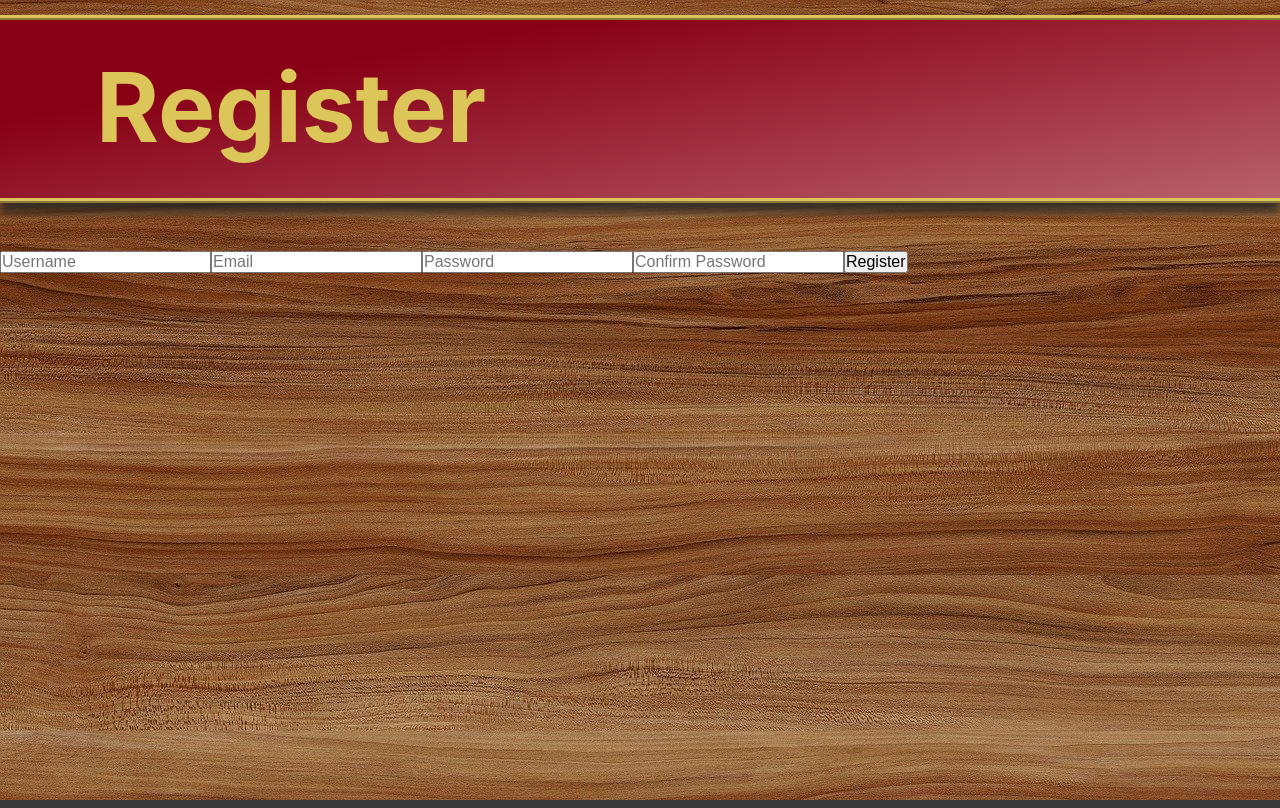
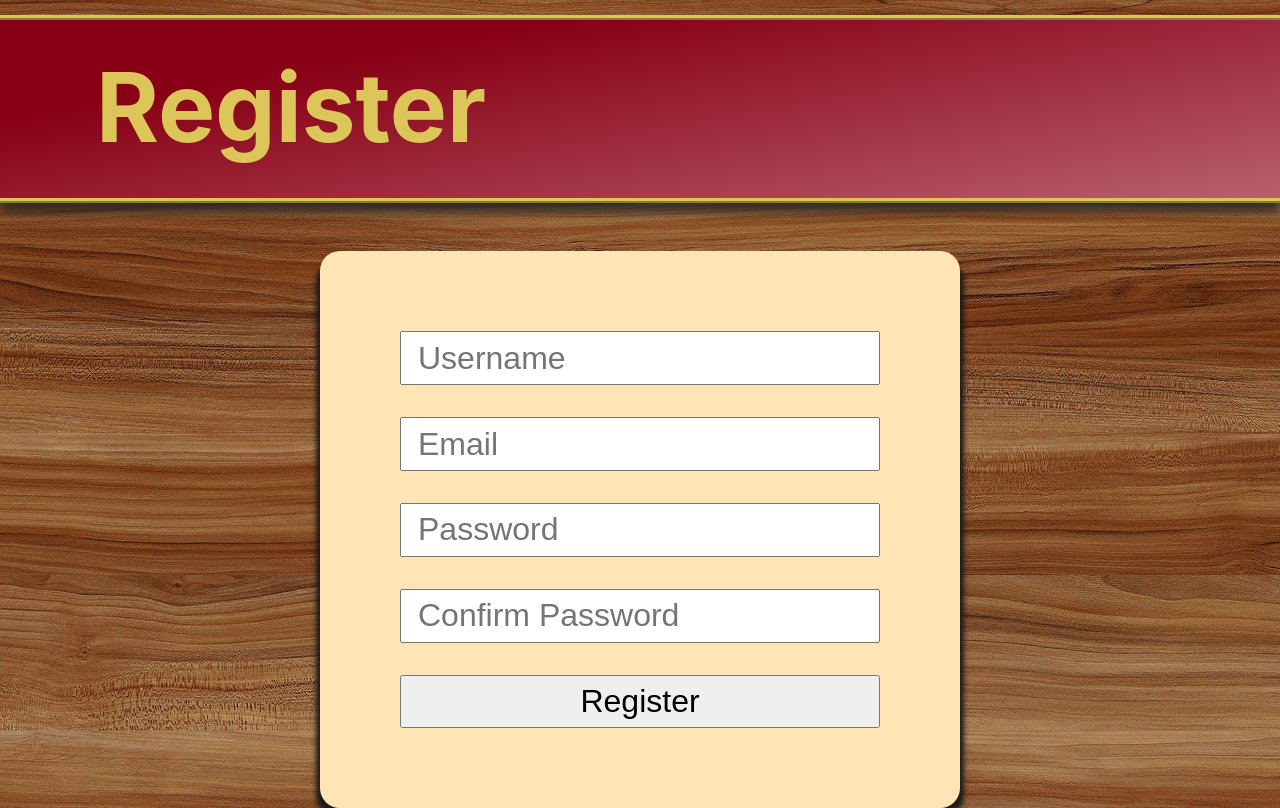
Before and after one commit to YTyler/questdex, a React (Create React App) app: page /questdex/login in a window 1280 px wide. Both pictures are taken after a click on the button "Register". Built offline with nearby package versions, Linux system fonts and the light colour scheme.

Commit message:
CSS for Register Component
uses the same CSS as the login component so the className was renamed to LoginRegister

```diff
--- a/src/App.css
+++ b/src/App.css
@@ -161,7 +161,7 @@ a:hover {
 }
 
 /* Login Component */
-.Login {
+.LoginRegister {
     display: flex;
     flex-direction: column;
     font-size: 2rem;
@@ -176,13 +176,13 @@ a:hover {
         -8px 9px 5px -4px rgb(27, 27, 27);
 }
 
-.Login input {
+.LoginRegister input {
     padding: 0.2em;
     margin: 0.5em;
     padding-left: 0.5em;
     padding-right: 0.5em;
 }
 
-.LoginButton {
+.LoginRegisterButton {
     cursor: pointer;
 }
--- a/src/components/Login.jsx
+++ b/src/components/Login.jsx
@@ -13,7 +13,7 @@ export default function Login(props) {
     };
 
     return (
-        <form onSubmit={login} className="Login">
+        <form onSubmit={login} className="LoginRegister">
             <input
                 type="text"
                 value={username}
@@ -29,9 +29,9 @@ export default function Login(props) {
                 autoFocus
             />
 
-            <input className="LoginButton" type="submit" value="Login" />
+            <input className="LoginRegisterButton" type="submit" value="Login" />
             <input
-                className="LoginButton"
+                className="LoginRegisterButton"
                 type="button"
                 value="Register"
                 // onClick={() => navigate("/questdex")}
--- a/src/components/Register.jsx
+++ b/src/components/Register.jsx
@@ -17,12 +17,12 @@ export default function Register() {
     }
 
     return (
-        <form onSubmit={checkRegistration}>
+        <form onSubmit={checkRegistration} className="LoginRegister">
             <input type = "text" value = {username} onChange={(elem) => setUsername(elem.target.value)} placeholder="Username"/>
             <input type = "email" value = {email} onChange={(elem) => setEmail(elem.target.value)} placeholder="Email"/>
             <input type = "password" value = {password} onChange={(elem) => setPassword(elem.target.value)} placeholder="Password"/>
             <input type = "password" value={confirmPassword} onChange={(elem) => setConfirmPassword(elem.target.value)} placeholder="Confirm Password"/>
-            <input type = "submit" value="Register" />
+            <input type = "submit" className="LoginRegisterButton" value="Register" />
         </form>
     );
 }
```
